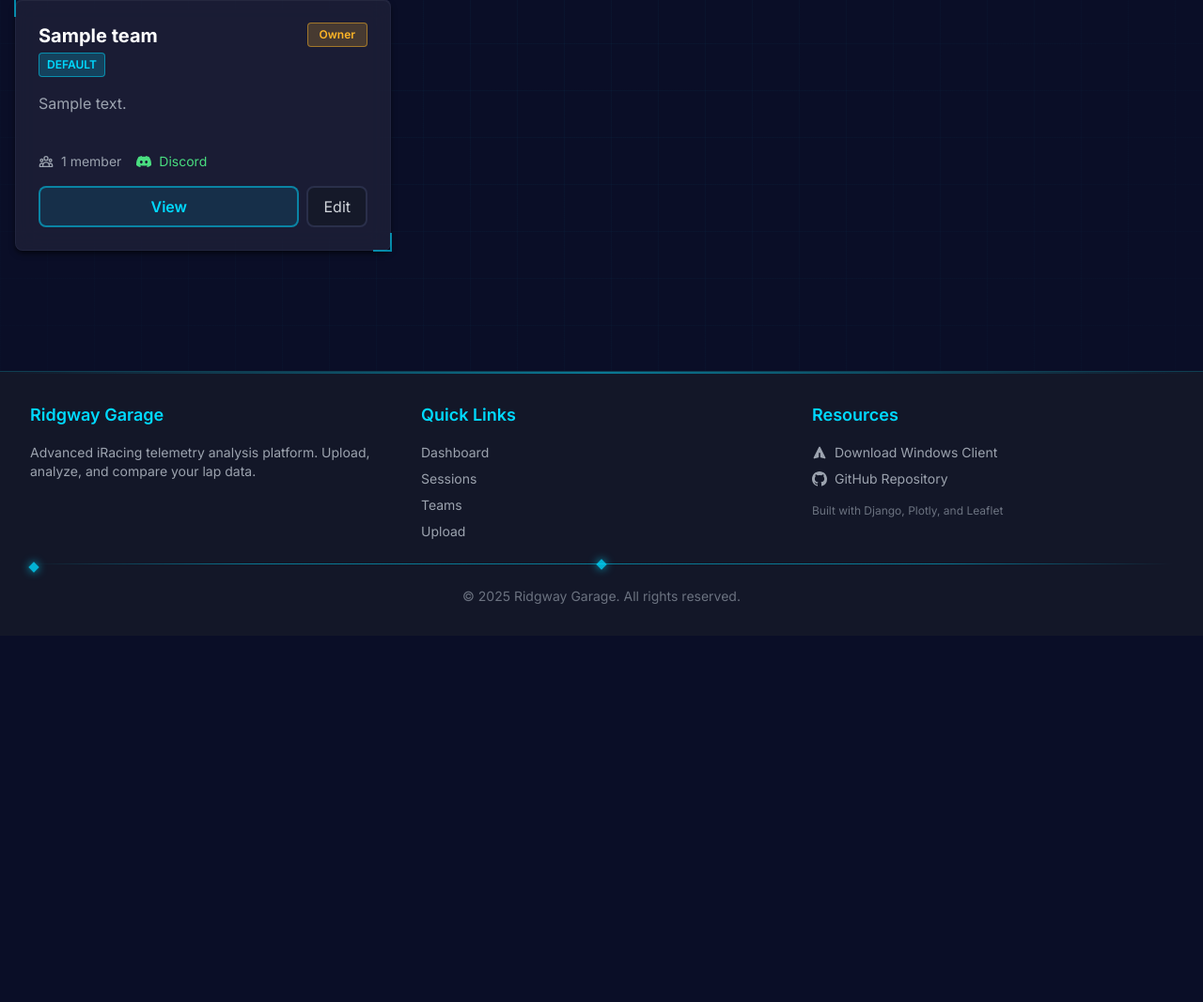
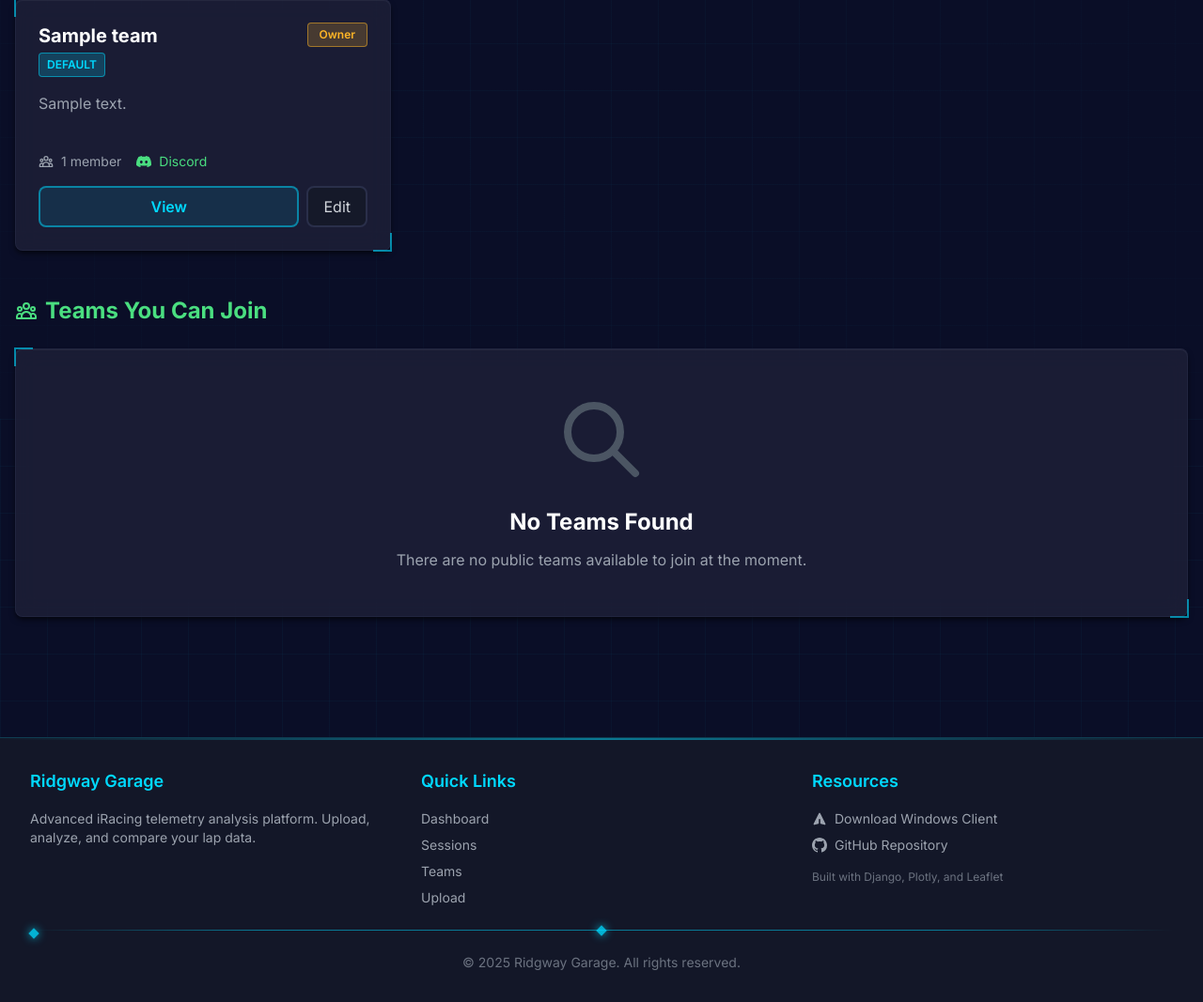
Before and after one commit to fullydoved/ridgway_garage, a Django app: page /teams/ in a window 1280 px wide. Shown: the part 354-1421 px from the top of the page at 94% size. Before the commit the page ends 997 px from the top, so only its background shows below. Run offline with Django 5.2, Linux system fonts and the light colour scheme; a user stored in the database is signed in; tables that the repository leaves empty hold one stand-in row (values such as "Sample post"); parts of the project's set-up code (start-up, migrations or seed data) failed here and were passed over; some libraries are stand-ins or nearby versions.

Commit message:
Fix team list UX: search icon positioning and always show available teams
- Fixed search icon positioning by wrapping input in relative container
- Added pointer-events-none to search icon to prevent input blocking
- Changed 'Public Teams' to 'Teams You Can Join' for clarity
- Now shows all available teams by default (not just when searching)
- Added empty state message for when no teams are found
- Changed section color to green to indicate joinable teams

🤖 Generated with [Claude Code](https://claude.com/claude-code)

Co-Authored-By: Claude <noreply@anthropic.com>

```diff
--- a/garage/templates/telemetry/teams/team_list.html
+++ b/garage/templates/telemetry/teams/team_list.html
@@ -20,6 +20,7 @@
     <!-- Search Bar -->
     <div class="mb-8">
         <form method="get" action="{% url 'telemetry:team_list' %}" class="relative">
+            <div class="relative">
                 <input
                     type="text"
                     name="search"
@@ -27,7 +28,7 @@
                     placeholder="Search teams..."
                     class="input-neon w-full pl-12"
                 >
-            <svg class="absolute left-4 top-1/2 transform -translate-y-1/2 w-5 h-5 text-gray-400" fill="none" stroke="currentColor" viewBox="0 0 24 24">
+                <svg class="absolute left-4 top-1/2 transform -translate-y-1/2 w-5 h-5 text-gray-400 pointer-events-none" fill="none" stroke="currentColor" viewBox="0 0 24 24">
                     <path stroke-linecap="round" stroke-linejoin="round" stroke-width="2" d="M21 21l-6-6m2-5a7 7 0 11-14 0 7 7 0 0114 0z"/>
                 </svg>
                 {% if search_query %}
@@ -37,6 +38,7 @@
                     </svg>
                 </a>
                 {% endif %}
+            </div>
         </form>
     </div>
 
@@ -119,15 +121,19 @@
     </div>
     {% endif %}
 
+    <!-- Available Teams Section -->
+    <div class="mb-12">
+        <h2 class="text-2xl font-bold text-green-400 mb-6 flex items-center gap-2">
+            <svg class="w-6 h-6" fill="none" stroke="currentColor" viewBox="0 0 24 24">
+                <path stroke-linecap="round" stroke-linejoin="round" stroke-width="2" d="M17 20h5v-2a3 3 0 00-5.356-1.857M17 20H7m10 0v-2c0-.656-.126-1.283-.356-1.857M7 20H2v-2a3 3 0 015.356-1.857M7 20v-2c0-.656.126-1.283.356-1.857m0 0a5.002 5.002 0 019.288 0M15 7a3 3 0 11-6 0 3 3 0 016 0zm6 3a2 2 0 11-4 0 2 2 0 014 0zM7 10a2 2 0 11-4 0 2 2 0 014 0z"/>
+            </svg>
+            Teams You Can Join
+            {% if search_query %}
+                <span class="text-sm text-gray-400 font-normal">(search results)</span>
+            {% endif %}
+        </h2>
+
         {% if public_teams %}
-    <!-- Public Teams Section -->
-    <div>
-        <h2 class="text-2xl font-bold text-neon-cyan mb-6 flex items-center gap-2">
-            <svg class="w-6 h-6" fill="none" stroke="currentColor" viewBox="0 0 24 24">
-                <path stroke-linecap="round" stroke-linejoin="round" stroke-width="2" d="M3.055 11H5a2 2 0 012 2v1a2 2 0 002 2 2 2 0 012 2v2.945M8 3.935V5.5A2.5 2.5 0 0010.5 8h.5a2 2 0 012 2 2 2 0 104 0 2 2 0 012-2h1.064M15 20.488V18a2 2 0 012-2h3.064M21 12a9 9 0 11-18 0 9 9 0 0118 0z"/>
-            </svg>
-            Public Teams
-        </h2>
         <div class="grid grid-cols-1 md:grid-cols-2 lg:grid-cols-3 gap-6">
             {% for team in public_teams %}
             <div class="glass-card p-6 corner-brackets hover:-translate-y-1 transition-all duration-300">
@@ -168,7 +174,21 @@
             </div>
             {% endfor %}
         </div>
+        {% else %}
+        <div class="glass-card p-12 text-center corner-brackets">
+            <svg class="w-24 h-24 mx-auto mb-6 text-gray-600" fill="none" stroke="currentColor" viewBox="0 0 24 24">
+                <path stroke-linecap="round" stroke-linejoin="round" stroke-width="2" d="M21 21l-6-6m2-5a7 7 0 11-14 0 7 7 0 0114 0z"/>
+            </svg>
+            <h3 class="text-2xl font-bold text-white mb-3">No Teams Found</h3>
+            <p class="text-gray-400">
+                {% if search_query %}
+                    No teams match your search "{{ search_query }}". Try a different search term.
+                {% else %}
+                    There are no public teams available to join at the moment.
+                {% endif %}
+            </p>
         </div>
         {% endif %}
     </div>
+</div>
 {% endblock %}
```
Lines whose indentation alone changed are shown as unchanged.
